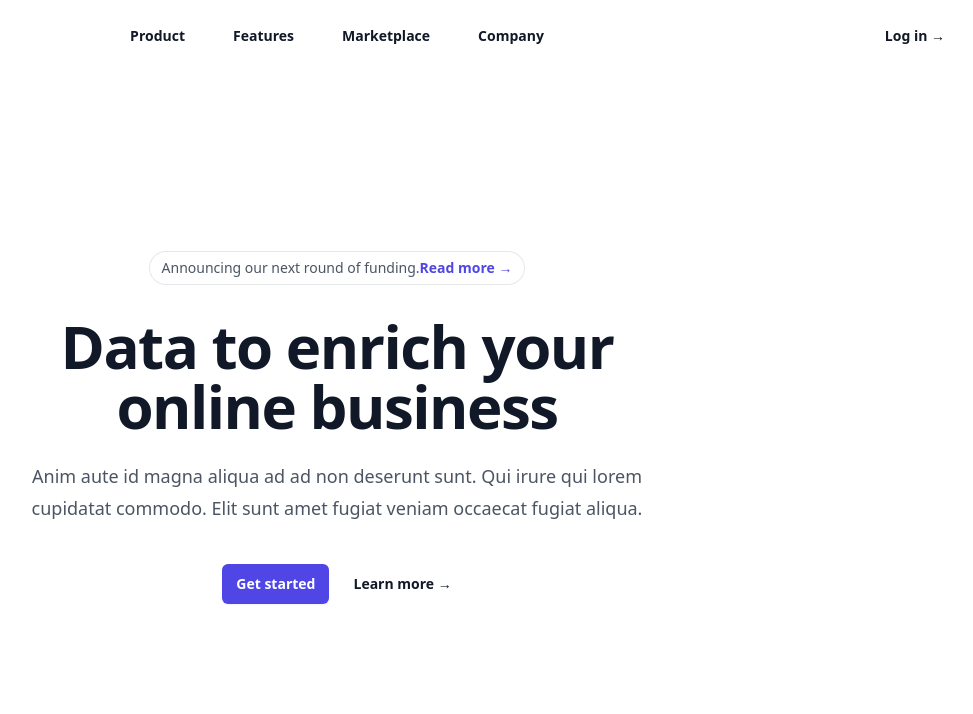
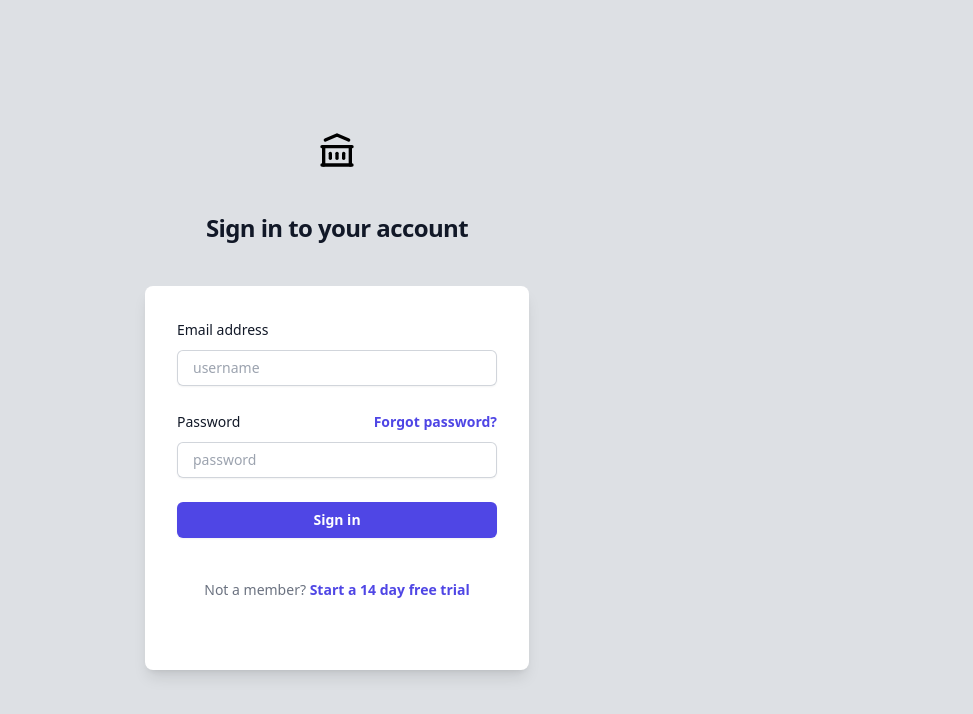
Before and after one commit to EmilianoCabral/React-Wallet, a React (Vite) app: page / in a window 1280 px wide. Shown: the top 714 px of the page, without its empty margins (303-1276 px from the left). Built offline with nearby package versions, Linux system fonts and the light colour scheme.

Commit message:
agregando testin services y corrigiendo el login

```diff
--- a/package.json
+++ b/package.json
@@ -15,6 +15,7 @@
     "axios": "^1.6.8",
     "react": "^18.2.0",
     "react-dom": "^18.2.0",
+    "react-router-dom": "^6.22.3",
     "tailwind": "^4.0.0"
   },
   "devDependencies": {
--- a/src/App.tsx
+++ b/src/App.tsx
@@ -1,4 +1,5 @@
-import { Home } from './Components/Home'
+
+import { LogIn } from './Components/LogIn'
 
 import './index.css'
 
@@ -7,7 +8,7 @@ import './index.css'
 function App() {
   return (
     <>
-    <Home />
+    < LogIn />
     </>
   )
 }
--- a/src/Axiosinterceptors/Axios.interceptors.tsx
+++ b/src/Axiosinterceptors/Axios.interceptors.tsx
@@ -1,6 +1,4 @@
-import Axios  from "axios";
-
-
+import Axios from "axios";
 
 export const Axiosinterceptors = () => {
     return (
--- a/src/Components/LogIn.tsx
+++ b/src/Components/LogIn.tsx
@@ -1,5 +1,41 @@
+import axios from "axios";
+import { useState } from "react"
+import  {useNavigate} from "react-router-dom"
+
 
 export const LogIn = () => {
+    const [username, setUsername] = useState ("");
+    const [password, setPassword] = useState ("");
+    const [error, setError] = useState('');
+    const [isLoading, setIsLoading] = useState(false);
+    const navigate = useNavigate()
+
+    const handleSubmit =  async (e) => {
+        e.preventDefault();
+        if (!username || !password) {
+            setError('por favor, completa todos los campos.');
+            return;
+        }
+        setIsLoading(true);
+        try {
+            const response = await axios.post<{ token: string }>('http://wallet-main.eba-ccwdurgr.us-east-1.elasticbeanstalk.com/auth/login', {
+                username,
+                password
+            });
+            console.log('respuestas del servidor', response.data);
+
+            const userData = {
+                username,
+                token: response.data.token
+            };
+            localStorage.setItem('userData', JSON.stringify(userData));
+            navigate('/')
+        } catch (error) {
+            console.error('Error al iniciar sesión:', error.response.data);
+            setError('Credenciales incorrectas. Por favor, intenta de nuevo.');
+        }
+        setIsLoading(false);
+    };
     return (
         <div className="flex min-h-full flex-1 flex-col justify-center px-6 py-12 lg:px-8">
             <div className="sm:mx-auto sm:w-full sm:max-w-sm">
@@ -13,15 +49,18 @@ export const LogIn = () => {
                 </h2>
             </div>
             <div className="mt-10 max-w-96 h-96 sm:mx-auto sm:w-full sm:max-w-sm bg-white px-8 py-8 shadow-lg rounded-lg">
-                <form className="space-y-6" action="#" method="POST">
+                <form onSubmit={handleSubmit} className="space-y-6" action="#" method="POST">
                     <div>
                         <label htmlFor="email" className=" block text-sm font-medium leading-6 text-gray-900">
                             Email address
                         </label>
                         <div className="mt-2">
                             <input
+                                placeholder="username"
+                                onChange={(e) => setUsername(e.target.value)}
+                                value={username}
                                 id="email"
-                                name="email"
+                                name="username"
                                 type="email"
                                 autoComplete="email"
                                 required
@@ -45,6 +84,9 @@ export const LogIn = () => {
                         </div>
                         <div className="mt-2">
                             <input
+                            placeholder="password"
+                            onChange={(e) => setPassword (e.target.value)}
+                            value={password}
                                 id="password"
                                 name="password"
                                 type="password"
@@ -56,10 +98,12 @@ export const LogIn = () => {
                     </div>
                     <div>
                         <button
+                            disabled={isLoading}
                             type="submit"
-                            className="flex w-full justify-center rounded-md bg-indigo-600 px-3 py-1.5 text-sm font-semibold leading-6 text-white shadow-sm hover:bg-indigo-500 focus-visible:outline focus-visible:outline-2 focus-visible:outline-offset-2 focus-visible:outline-indigo-600"
+                            className="flex w-full justify-center rounded-md
+                            bg-indigo-600 px-3 py-1.5 text-sm font-semibold leading-6 text-white shadow-sm hover:bg-indigo-500 focus-visible:outline focus-visible:outline-2 focus-visible:outline-offset-2 focus-visible:outline-indigo-600"
                         >
-                            Sign in
+                            {isLoading ? 'Cargando...' : 'Sign in'}
                         </button>
                     </div>
                 </form>
--- a/src/main.tsx
+++ b/src/main.tsx
@@ -1,14 +1,14 @@
-import React from 'react'
+
 import ReactDOM from 'react-dom/client'
 import App from './App.tsx'
 import { Axiosinterceptors } from './Axiosinterceptors/Axios.interceptors.tsx'
+import { BrowserRouter, Router } from 'react-router-dom';
 
 Axiosinterceptors();
 
 
-
 ReactDOM.createRoot(document.getElementById('root')!).render(
-  <React.StrictMode>
-    <App  />
-  </React.StrictMode>,
+  <BrowserRouter>
+    <App />
+  </BrowserRouter>
 )
```
Also changed, not shown: src/services/Testin.services.tsx (renamed from src/Axiosinterceptors/Testin.services.tsx), 1 other file (tests, documents, lock files or other folders).
